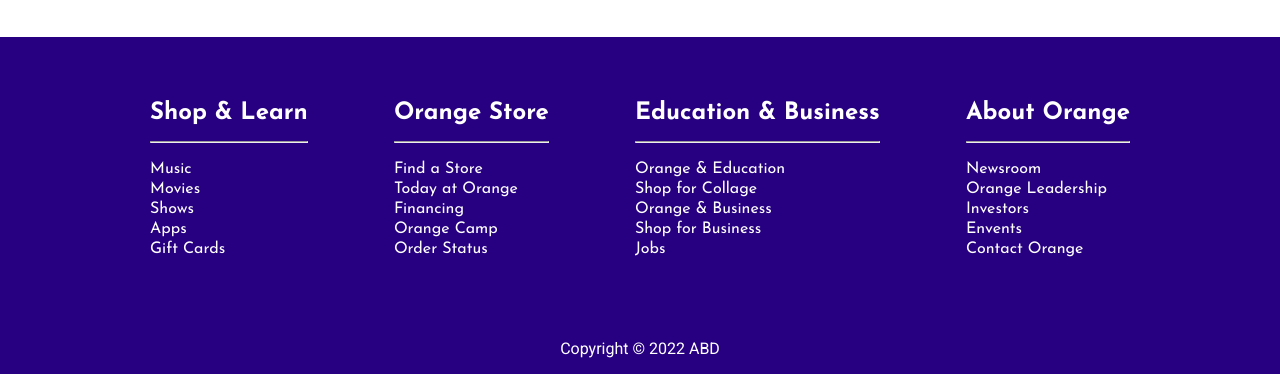
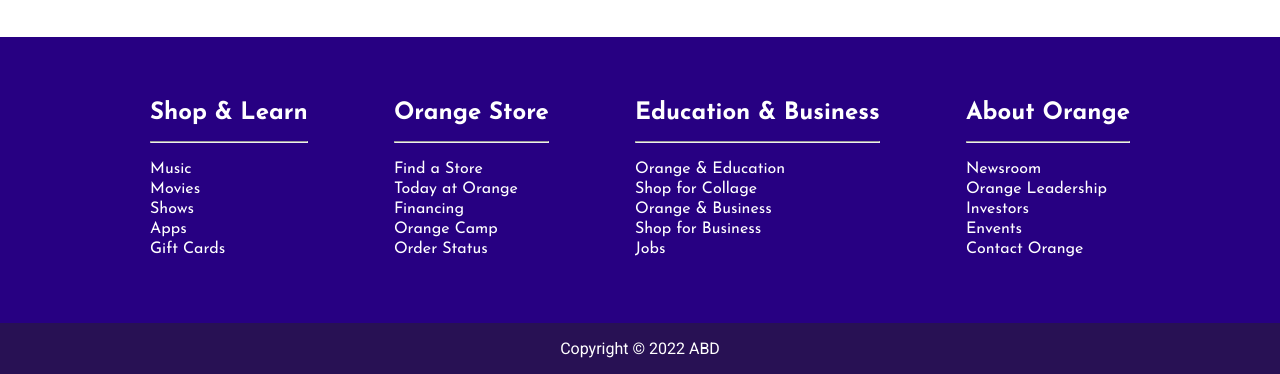
Before and after one commit to abdurrehmanjami-arj/my-tunes-web-page, a plain HTML site: page index.html in a window 1280 px wide. Shown: the part 4672-5046 px from the top of the page. Drawn offline with Linux system fonts and the light colour scheme.

Commit message:
sub-footer background  style set

```diff
--- a/styles/style.css
+++ b/styles/style.css
@@ -6,7 +6,7 @@
   --text-color: #ffffff;
   --background-color: #270082;
   --red-btn-color: #ff0000;
-  --sub-footer-color: #270082;
+  --sub-footer-color: #281154;
 }
 
 * {
```
